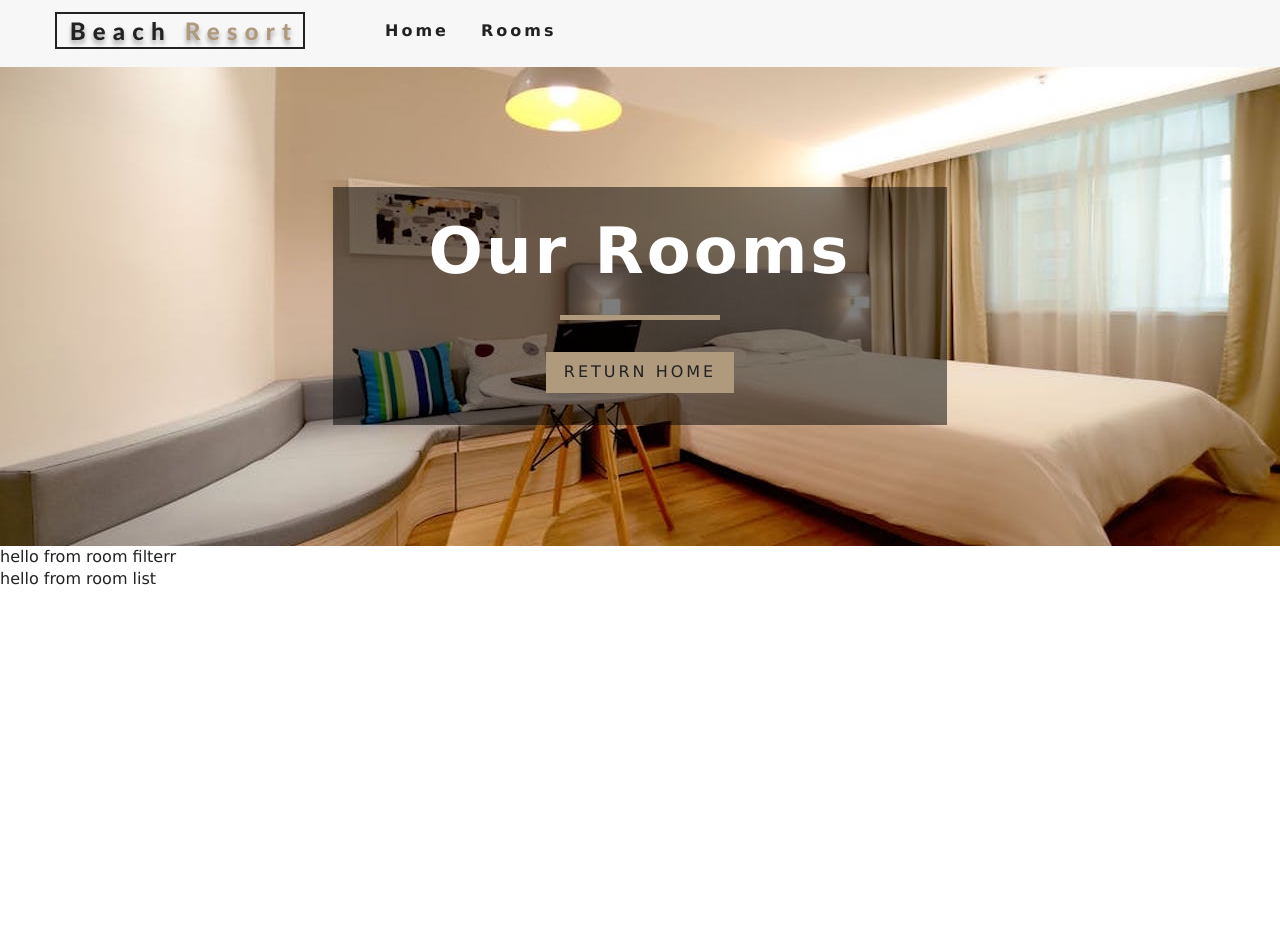
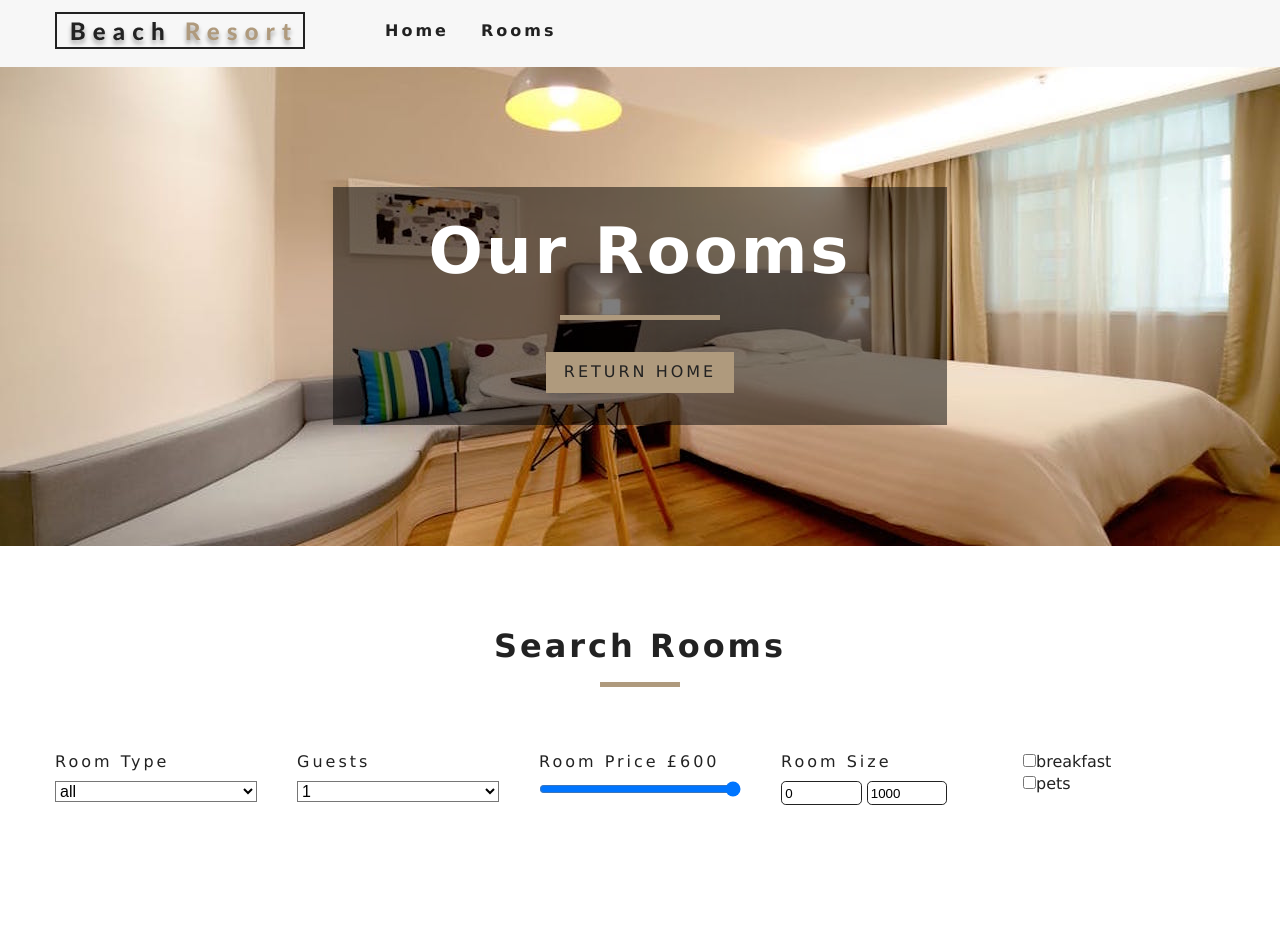
Before and after one commit to EsDot1/mi-casa, a React (Create React App) app: page /rooms in a window 1280 px wide. Shown: the top 952 px of the page. Before the commit the page ends 800 px from the top, so only its background shows below. Built offline with nearby package versions, Linux system fonts and the light colour scheme.

Commit message:
logic and jsx to RoomFilter , RoomList

```diff
--- a/src/components/RoomContainer.js
+++ b/src/components/RoomContainer.js
@@ -11,10 +11,10 @@ const RoomContainer = ({ context }) => {
   }
   console.log(sortedRooms);
   return (
-    <div>
+    <>
       <RoomFilter rooms={rooms} />
       <RoomList rooms={sortedRooms} />
-    </div>
+    </>
   );
 };
 
--- a/src/components/RoomFilter.js
+++ b/src/components/RoomFilter.js
@@ -1,7 +1,154 @@
 import React from "react";
+import { useContext } from "react";
+import { RoomContext } from "../context";
+import Title from "../components/Title";
 
-const RoomFilter = () => {
-  return <div>hello from room filterr</div>;
+//get all unique values function
+const getUnique = (arr, value) => {
+  return [...new Set(arr.map(item => item[value]))];
+};
+
+const RoomFilter = ({ rooms }) => {
+  const context = useContext(RoomContext);
+  console.log(context);
+  const {
+    handleChange,
+    type,
+    capacity,
+    price,
+    minPrice,
+    maxPrice,
+    minSize,
+    maxSize,
+    breakfast,
+    pets
+  } = context;
+
+  //get unique types
+  let types = getUnique(rooms, "type");
+  // add all
+  types = ["all", ...types];
+
+  //-----------map to jsx
+  types = types.map((item, index) => {
+    return (
+      <option value={item} key={index}>
+        {item}
+      </option>
+    );
+  });
+  //------------capacity option to jsx
+  let people = getUnique(rooms, "capacity");
+  people = people.map((item, index) => {
+    return (
+      <option value={item} key={index}>
+        {item}
+      </option>
+    );
+  });
+  return (
+    <section className="filter-container">
+      <Title title="search rooms" />
+      <form className="filter-form">
+        {/*select type  */}
+        <div className="form-group">
+          <label htmlFor="type">room type</label>
+          <select
+            name="type"
+            id="type"
+            defaultValue={type}
+            className="form-control"
+            onChange={handleChange}
+          >
+            {types}
+          </select>
+        </div>
+        {/* end of select type */}
+        {/*select cpacity */}
+        <div className="form-group">
+          <label htmlFor="capacity">guests</label>
+          <select
+            name="capacity"
+            id="capacity"
+            defaultValue={capacity}
+            className="form-control"
+            onChange={handleChange}
+          >
+            {people}
+          </select>
+        </div>
+        {/* end of select capacity */}
+        {/*price range  */}
+        <div className="form-group">
+          <label htmlFor="price">room price £{price}</label>
+          <input
+            type="range"
+            name="price"
+            min={minPrice}
+            max={maxPrice}
+            id="price"
+            value={price}
+            onChange={handleChange}
+            className="form-control"
+          />
+        </div>
+        {/* end of price range */}
+        {/* enter size */}
+        <div className="form-group">
+          <label htmlFor="size">room size</label>
+          <div className="size-inputs">
+            <input
+              type="number"
+              name="minSize"
+              id="size"
+              value={minSize}
+              onChange={handleChange}
+              className="size-input"
+            />
+            <input
+              type="number"
+              name="maxSize"
+              id="size"
+              value={maxSize}
+              onChange={handleChange}
+              className="size-input"
+            />
+          </div>
+        </div>
+        {/* end of size selection*/}
+        {/* extras*/}
+        <div className="for,-group">
+          <div className="single-exta">
+            <input
+              type="checkbox"
+              name="breakfast"
+              id="breakfast"
+              checked={breakfast}
+              onChange={handleChange}
+            />
+            <label htmlFor="breakfast">breakfast</label>
+          </div>
+          <div className="single-exta">
+            <input
+              type="checkbox"
+              name="pets"
+              id="pets"
+              checked={pets}
+              onChange={handleChange}
+            />
+            <label htmlFor="pets">pets</label>
+          </div>
+        </div>
+        {/* end of extras*/}
+      </form>
+    </section>
+  );
 };
 
 export default RoomFilter;
+
+//using Hooks for Context --functional component (no stattic types allowed)
+//other methods - render props & higher order components
+//unique values return [...new Set(arr.map(item => item[value]))]
+//select form element and its options
+//add element to array ["all", ...types]
--- a/src/components/RoomList.js
+++ b/src/components/RoomList.js
@@ -1,7 +1,24 @@
 import React from "react";
+import Room from "./Room";
 
-const RoomLisr = () => {
-  return <div>hello from room list</div>;
+const RoomList = ({ rooms }) => {
+  if (rooms.length === 0) {
+    return (
+      <div className="empty-search">
+        <h3>unfortunately no rooms matched your search parameters</h3>
+      </div>
+    );
+  }
+  return (
+    <section className="roomslist">
+      <div className="roomslist-center">
+        {rooms.map(item => {
+          return <Room key={item.id} room={item} />;
+        })}
+      </div>
+    </section>
+  );
 };
 
-export default RoomLisr;
+export default RoomList;
+// rooms --> array
--- a/src/context.js
+++ b/src/context.js
@@ -10,7 +10,17 @@ export class RoomProvider extends Component {
     rooms: [],
     sortedRooms: [],
     featuredRooms: [],
-    loading: true
+    loading: true,
+    type: "all",
+    capacity: 1,
+    price: 0,
+    minPrice: 0,
+    maxPrice: 0,
+    minSize: 0,
+    maxSize: 0,
+    breakfast: false,
+    pets: false
+    //type onwards names of form input fields in filter
   };
 
   //getData
@@ -19,11 +29,18 @@ export class RoomProvider extends Component {
     let rooms = this.formatData(items);
     // ---> after this we have our formatted data
     let featuredRooms = rooms.filter(room => room.featured === true);
+
+    let maxPrice = Math.max(...rooms.map(item => item.price));
+    let maxSize = Math.max(...rooms.map(item => item.size));
+
     this.setState({
       rooms,
       sortedRooms: rooms,
       featuredRooms: featuredRooms,
-      loading: false
+      loading: false,
+      price: maxPrice,
+      maxPrice: maxPrice,
+      maxSize: maxSize
       //of true no rendering ---> laoder can run
     });
   }
@@ -45,9 +62,69 @@ export class RoomProvider extends Component {
     const room = tempRooms.find(room => room.slug === slug);
     return room;
   };
+
+  handleChange = event => {
+    console.log(event.target.name);
+    const target = event.target;
+    const name = event.target.name;
+    const value = target.type === "checkbox" ? target.checked : target.value;
+    this.setState(
+      {
+        [name]: value
+      },
+      this.filterRooms
+    );
+  };
+  filterRooms = () => {
+    let {
+      rooms,
+      type,
+      capacity,
+      price,
+      minSize,
+      maxSize,
+      breakfast,
+      pets
+    } = this.state;
+    //start with all rooms
+    let tempRooms = [...rooms];
+    //transform capacity value
+    capacity = parseInt(capacity);
+    price = parseInt(price);
+    //filter by type
+    if (type !== "all") {
+      tempRooms = tempRooms.filter(room => room.type === type);
+    }
+    //filter by capacity
+    if (capacity !== 1) {
+      tempRooms = tempRooms.filter(room => room.capacity >= capacity);
+    }
+    // filter by price
+    tempRooms = tempRooms.filter(room => room.price <= price);
+    //filter by size
+    tempRooms = tempRooms.filter(
+      room => room.size >= minSize && room.size <= maxSize
+    );
+    //filter by breakfast
+    if (breakfast) {
+      tempRooms = tempRooms.filter(room => room.breakfast === true);
+    }
+    //filter by pets
+    if (pets) {
+      tempRooms = tempRooms.filter(room => room.pets === true);
+    }
+    //set state
+    this.setState({ sortedRooms: tempRooms });
+  };
   render() {
     return (
-      <RoomContext.Provider value={{ ...this.state, getRoom: this.getRoom }}>
+      <RoomContext.Provider
+        value={{
+          ...this.state,
+          getRoom: this.getRoom,
+          handleChange: this.handleChange
+        }}
+      >
         {this.props.children}
       </RoomContext.Provider>
     );
@@ -70,3 +147,30 @@ export function withRoomConsumer(Component) {
 
 export default { RoomProvider, RoomContext, RoomConsumer, withRoomConsumer };
 //setting a method in state available through context
+
+/**
+ * --------------------------
+ * Math.max(...rooms.map(item=> item.price)) largest number
+
+ *Setting up values in state once some data received in app
+ compdidmount
+
+ *working with forms/form control -->nameOfInputElement is used as property name in state(holding inputElement.value) ....state={nameOfInputElement:inputElement.value}
+
+ *so when recording form input value into state --> this.seState({[nameofInputElement:inputElement.value]}, thendoThisFunctionUsingInputValues)
+
+ *setting onChange function in state/context ---> OOP data/functionality
+
+ *if working with form -->onChange to see changes , then setState to record changes/aka form element value
+
+ *attching function that uses new state values  after setting state to get real time effect
+ this.setState() is asynchronous
+
+ handleChange(passing event)---> event.target/type/name/value
+ ---> input type involved (select-one== select element)
+ ---> input name involved
+ ---> input value involved ---> value recorded
+ checkbx value is --> ebent.target.checked
+
+
+ */
```
